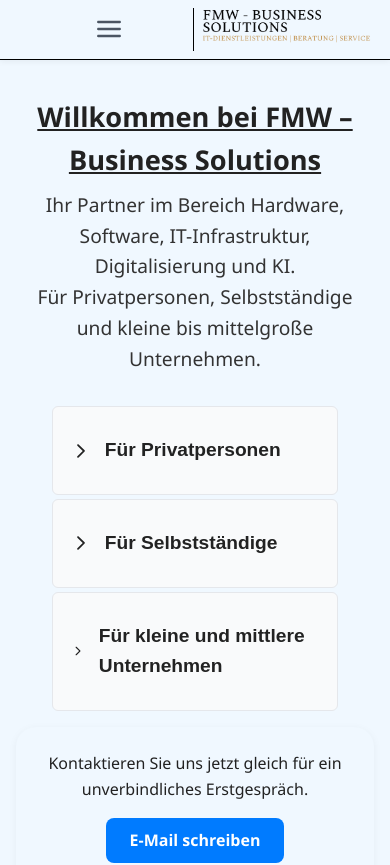
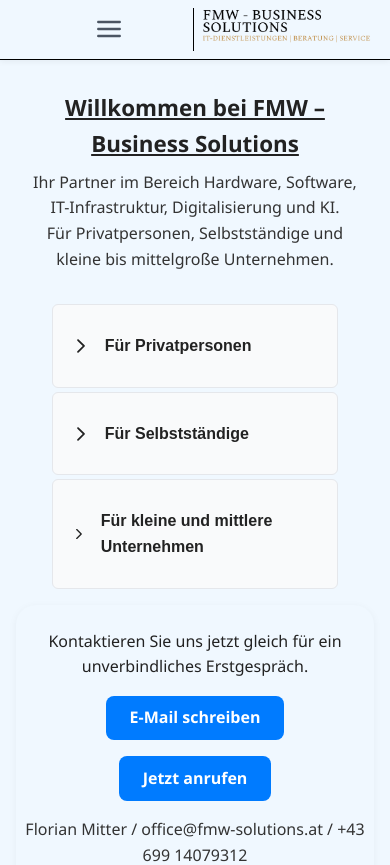
Before and after one commit to FMWBusinessSolutions/FMW-Homepage, a Vue app in the folder frontend/: page / in a window 390 px wide. Shown: the top 865 px of the page. Built offline with nearby package versions, Linux system fonts and the light colour scheme; a web font is replaced by a local one.

Commit message:
responsive test

```diff
--- a/frontend/src/views/HomeView.vue
+++ b/frontend/src/views/HomeView.vue
@@ -202,13 +202,13 @@
 }
 
 .intro-title {
-  font-size: 1.7rem;
+  font-size: clamp(1.4rem, 2.3vw, 1.7rem);
   font-weight: bold;
   margin-bottom: 0.5rem;
 }
 
 .intro-subtext p {
-  font-size: 1.2rem;
+  font-size: clamp(1rem, 2vw, 1.2rem);
   font-weight: normal;
   color: #333;
   margin: 0;
@@ -221,7 +221,7 @@
 }
 
 .accordion-title {
-  font-size: 1.2rem;
+  font-size: clamp(1rem, 2vw, 1.2rem);
   font-weight: bold;
 }
 
@@ -237,24 +237,25 @@
 
 .target-group p {
   margin: 0.2rem 0;
-  font-size: 1.1rem;
+  font-size: clamp(1rem, 2.1vw, 1.1rem);
   line-height: 1.5;
 }
 
 .target-group-highlight {
   margin: 1rem 0;
-  font-size: 1.1rem;
+  font-size: clamp(1rem, 2.1vw, 1.1rem);
   color: #222;
 }
 
 .target-group-closing {
   font-weight: 500;
   margin: 0.6rem 0;
+  font-size: clamp(1rem, 2vw, 1.1rem);
 }
 
 /* === Icons === */
 .icon-bullet {
-  font-size: 0.5rem;
+  font-size: clamp(0.4rem, 1vw, 0.5rem);
   vertical-align: middle;
   margin-right: 0.3rem;
 }
```
